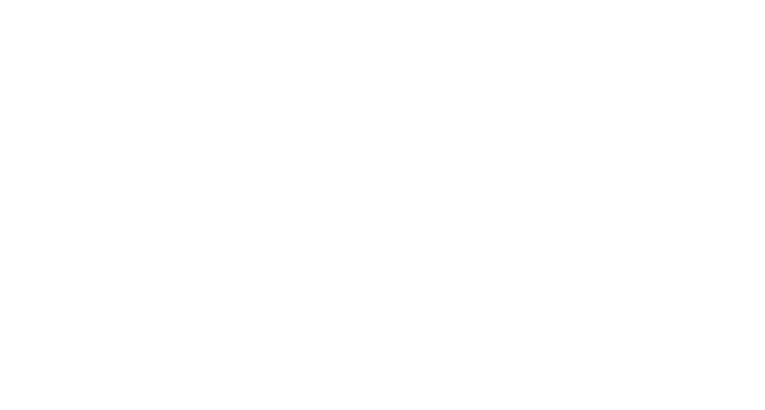
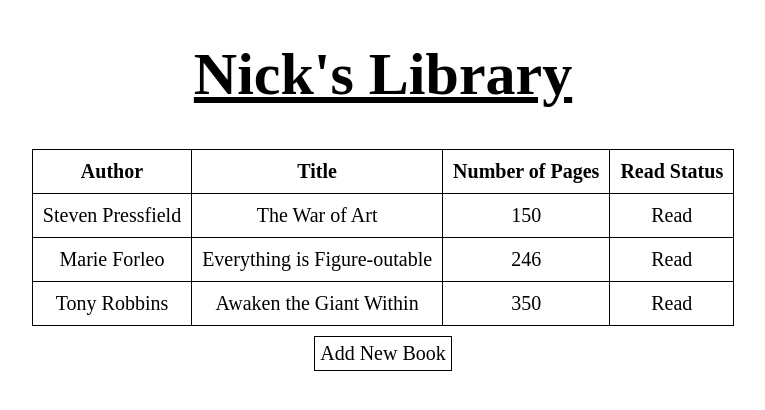
Before and after one commit to nickf777/library, a plain HTML site: page index.html in a window 1280 px wide. Shown: the whole page, without its empty margins (257-1022 px from the left). Drawn offline with Linux system fonts and the light colour scheme.

Commit message:
Addition of core HTML and some functionality

```diff
--- a/index.html
+++ b/index.html
@@ -11,7 +11,42 @@
 
 </head>
 <body>
+    <header>
+        <h1>Nick's Library</h1>
+    </header>
 
+    <main>
+
+        <table id="library">
+            <tr>
+                <th>Author</th>
+                <th>Title</th>
+                <th>Number of Pages</th>
+                <th>Read Status</th>
+            </tr>
+            <tr>
+                <td>Steven Pressfield</td>
+                <td>The War of Art</td>
+                <td>150</td>
+                <td>Read</td>
+            </tr>
+        </table>
+
+        <button id="addNewButton">Add New Book</button>
+
+        <div id="addNewBook" class="addNewBook">
+            <h2>Add New Book</h2>
+            <form action="">
+                <input type="text" name="author" placeholder="Author">
+                <input type="text" name="title" placeholder="Title">
+                <input type="text"name="numberPages" placeholder="Number of Pages">
+                <div class="radio" name="read">
+                    <input type="radio" name="readStatus" value="notRead" checked>Not Read <br>
+                    <input type="radio" name="readStatus" value="Read">Read
+                </div>
+            </form>
+        </div>
+    </main>
 
     <script src="./script.js"></script>
 </body>
--- a/script.js
+++ b/script.js
@@ -5,3 +5,64 @@
 // I need to program a change read status button that changes the read status with a click
 // I need to learn and figure out the fundamentals of firebase to make it possible to store the information.
 // I need to clean it all up and make it look visually appealing
+
+let myLibrary = [{
+    author: "Marie Forleo",
+    title: "Everything is Figure-outable",
+    numberOfPages: 246,
+    readStatus: "Read"
+},
+{
+    author: "Tony Robbins",
+    title: "Awaken the Giant Within",
+    numberOfPages: 350,
+    readStatus: "Read"
+}];
+
+function Book(author, title, numberOfPages, readStatus) {
+    // the constructor
+    this.author = author
+    this.title = title
+    this.numberOfPages = numberOfPages
+    this.readStatus = readStatus
+}
+
+// When I click the add new book button
+// A window needs to pop up with a form that allows for user input
+// The Book constructor needs to be called with the arguments provided by the form
+// That new Book instance needs to have its prototype set as the book
+// That new Book instance needs to be added to the array
+// The render function needs to be called again
+
+function addBookToLibrary() {
+
+}
+
+function render() {
+    myLibrary.forEach(book => {
+        let table = document.getElementById("library");
+        let newRow = document.createElement("tr");
+        let author = document.createElement("td")
+        author.innerHTML = book.author;
+        let title = document.createElement("td");
+        title.innerHTML = book.title;
+        let numberOfPages = document.createElement("td");
+        numberOfPages.innerHTML = book.numberOfPages;
+        let readStatus = document.createElement("td");
+        readStatus.innerHTML = book.readStatus;
+        newRow.append(author, title, numberOfPages, readStatus);
+        table.appendChild(newRow);
+    })
+}
+
+window.addEventListener("load", render);
+
+let addNewButton = document.getElementById("addNewButton")
+addNewButton.addEventListener("click", function() {
+    let addNewBook = document.getElementById("addNewBook");
+    if (addNewBook.style.display === "none") {
+        addNewBook.style.display = "block"
+    } else {
+        addNewBook.style.display = "none"
+    }
+})
--- a/style.css
+++ b/style.css
@@ -7,3 +7,83 @@ html { -moz-box-sizing: border-box; -webkit-box-sizing: border-box; box-sizing:
 *, *:before, *:after {box-sizing: inherit}
 
 .sr-only { position: absolute; width: 1px; height: 1px; margin: -1px; border: 0; padding: 0; white-space: nowrap; clip-path: inset(100%); clip: rect(0 0 0 0); overflow: hidden;}
+
+/* General Styling */
+
+html {
+    font-size: 62.5%;
+}
+
+
+
+header {
+    display: flex;
+    justify-content: center;
+    font-size: 3rem;
+    text-decoration: underline;
+}
+
+/* Table Styling */
+
+main {
+    display: flex;
+    flex-direction: column;
+    align-items: center;
+    font-size: 2rem;
+}
+
+table {
+    text-align: center;
+}
+
+table,
+th,
+td {
+    border: 1px solid black;
+    border-collapse: collapse;
+}
+
+th,
+td {
+    padding: 10px;
+}
+
+/* Add Book Form */
+
+.addNewBook {
+    border: 1px solid black;
+    margin-top: 20px;
+    padding: 10px 40px 10px 40px;
+    display: none;
+}
+
+h2 {
+    text-align: center;
+}
+
+button {
+    margin-top: 10px;
+    font-size: 100%;
+    font-family: inherit;
+    border: 1px solid black;
+    padding: 5px;
+    background: #fff;
+    cursor: pointer;
+}
+
+button:hover {
+    background: black;
+    color: white;
+}
+
+form {
+    display: flex;
+    flex-direction: column;
+    align-items: center;
+    justify-content: center;
+}
+
+
+form input {
+    Margin: 10px;
+}
```
